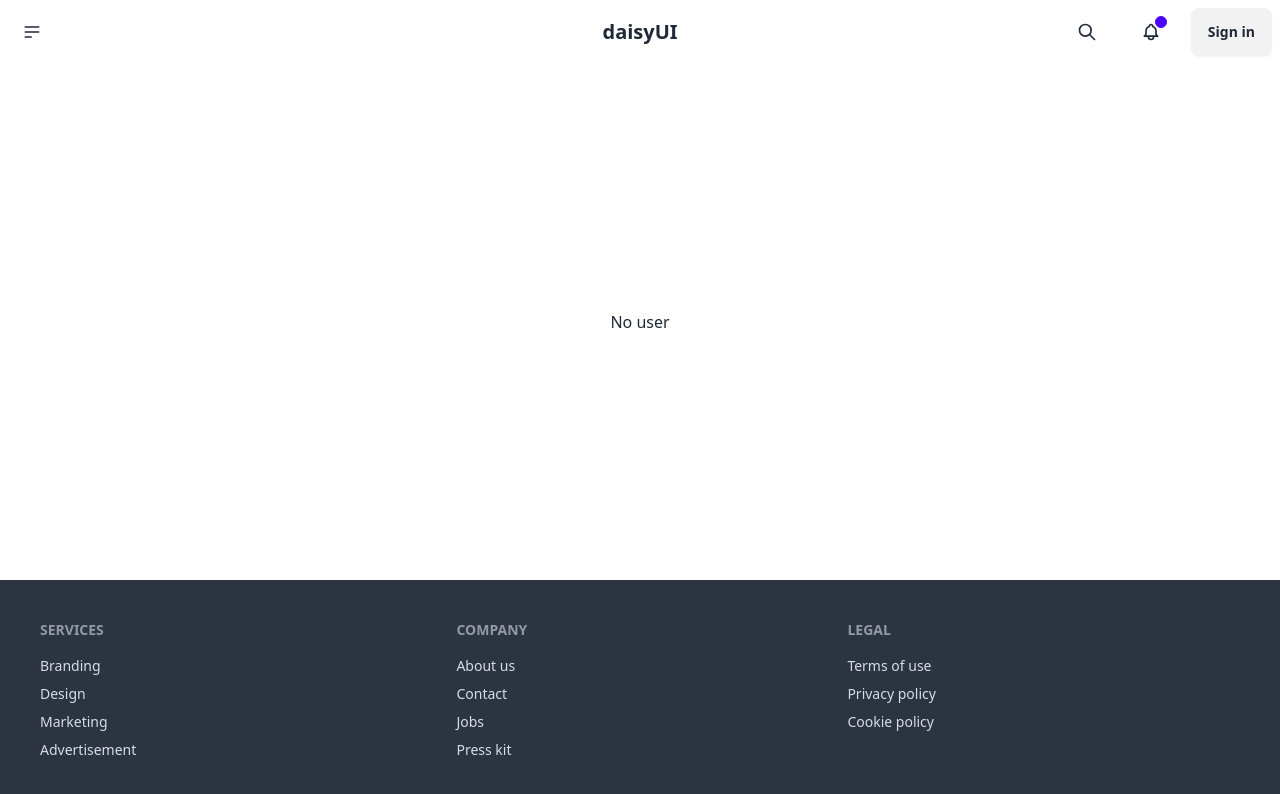
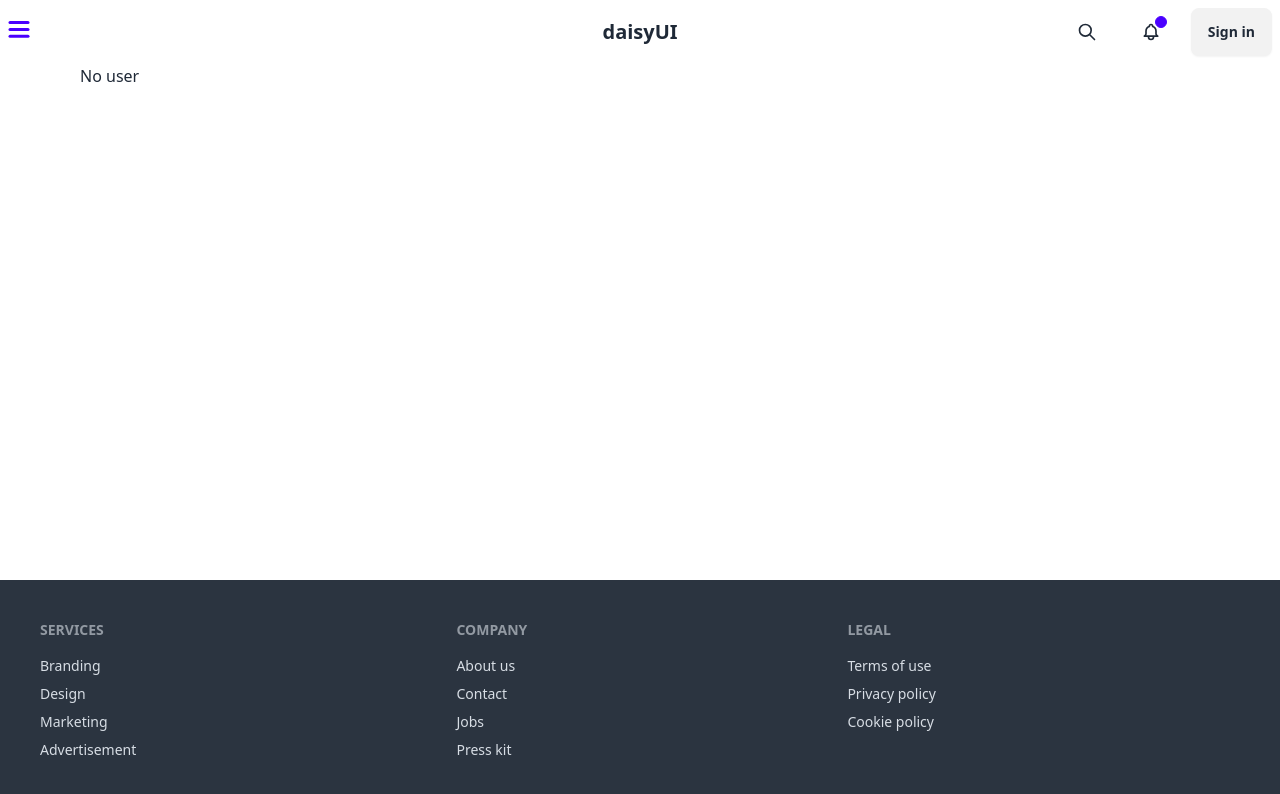
Before and after one commit to nielsvandervlist/boiler, a Next.js app: page / in a window 1280 px wide. Shown: the top 794 px of the page. Built offline with nearby package versions, Linux system fonts and the light colour scheme; no server answers.

Commit message:
Add framer motion

```diff
--- /dev/null
+++ b/app/animations/page.js
@@ -0,0 +1,12 @@
+'use client'
+import CardGrid from "@components/Animations/CardGrid";
+import Tabs from "@components/Animations/Tabs";
+
+export default function Animations(){
+    return <div className="p-10">
+        <h1 className="text-2xl font-bold mb-5">Card Grid with Framer Motion</h1>
+        <CardGrid/>
+        <h1 className="text-2xl font-bold my-5">Tabs with framer motion</h1>
+        <Tabs/>
+    </div>
+}
--- a/app/layout.js
+++ b/app/layout.js
@@ -1,22 +1,38 @@
 // app/layout.js
+'use client'
 import './globals.css'
 import SessionProviderWrapper from "@/components/SessionProviderWrapper";
 import Navbar from '@/components/Navbar';
 import Footer from "@/components/Footer";
 import Container from "@/components/Container";
+import { usePathname } from 'next/navigation';
+import { AnimatePresence, motion } from 'framer-motion';
 
-export default function RootLayout({children, session}) {
+export default function RootLayout({ children, session }) {
+    const pathname = usePathname();
+
     return (
         <html lang="en">
         <body>
         <main className={'min-h-[100vh] flex flex-col'}>
             <SessionProviderWrapper session={session}>
-                <Navbar/>
-                <Container className={'justify-center items-center flex min-w-8'}>
-                    {children}
-                </Container>
+                <Navbar />
+                <AnimatePresence mode={"wait"}>
+                    <motion.div
+                        key={pathname}
+                        initial={{ opacity: 0, x: 100 }}
+                        animate={{ opacity: 1, x: 0 }}
+                        exit={{ opacity: 0, x: -100 }}
+                        transition={{ duration: 0.5 }}
+                        className={'flex justify-center items-center min-w-8'}
+                    >
+                        <Container>
+                            {children}
+                        </Container>
+                    </motion.div>
+                </AnimatePresence>
+                <Footer />
             </SessionProviderWrapper>
-            <Footer/>
         </main>
         </body>
         </html>
--- /dev/null
+++ b/components/Animations/CardGrid.js
@@ -0,0 +1,37 @@
+// components/CardGrid.js
+import { useState } from 'react';
+import { motion } from 'framer-motion';
+
+const cards = [1, 2, 3, 4];
+
+export default function CardGrid() {
+    const [selectedCard, setSelectedCard] = useState(cards[0]); // Set the first card as active initially
+
+    return (
+        <div className="grid grid-cols-12 gap-5 w-full mx-auto">
+            {cards.map((card) => {
+                const isSelected = selectedCard === card;
+                const colSpan = isSelected ? 'col-span-8 z-20' : 'col-span-4';
+                const rowSpan = isSelected ? 'row-span-3' : 'row-span-1';
+                const order = isSelected ? 'order-first' : '';
+                const content = isSelected ? 'block' : 'hidden';
+
+                return (
+                    <motion.div
+                        key={card}
+                        className={`${colSpan} ${rowSpan} ${order} bg-white border border-gray-300 rounded-lg p-5 cursor-pointer shadow-lg`}
+                        onClick={() => setSelectedCard(card)}
+                        layout
+                        transition={{ duration: 0.5 }}
+                    >
+                        <div className="">
+                            <div className={`${content}`}>
+                                content
+                            </div>
+                        </div>
+                    </motion.div>
+                );
+            })}
+        </div>
+    );
+}
--- /dev/null
+++ b/components/Animations/Menu.js
@@ -0,0 +1,73 @@
+import { useState, useEffect } from "react";
+import { useAnimate, stagger } from "framer-motion";
+
+function useMenuAnimation(isOpen) {
+    const [scope, animate] = useAnimate();
+
+    useEffect(() => {
+        const menuAnimations = isOpen
+            ? [
+                ["nav", { transform: "translateX(0%)" }, { ease: [0.08, 0.65, 0.53, 0.96], duration: 0.6 }],
+                ["li", { transform: "scale(1)", opacity: 1, filter: "blur(0px)" }, { delay: stagger(0.05), at: "-0.1" }]
+            ]
+            : [
+                ["li", { transform: "scale(0.5)", opacity: 0, filter: "blur(10px)" }, { delay: stagger(0.05, { from: "last" }), at: "<" }],
+                ["nav", { transform: "translateX(-100%)" }, { at: "-0.1" }]
+            ];
+
+        animate([
+            ["path.top", { d: isOpen ? "M 3 16.5 L 17 2.5" : "M 2 2.5 L 20 2.5" }, { at: "<" }],
+            ["path.middle", { opacity: isOpen ? 0 : 1 }, { at: "<" }],
+            ["path.bottom", { d: isOpen ? "M 3 2.5 L 17 16.346" : "M 2 16.346 L 20 16.346" }, { at: "<" }],
+            ...menuAnimations
+        ]);
+    }, [isOpen]);
+
+    return scope;
+}
+
+const MenuNav = () => {
+    return (
+        <nav className="fixed top-0 left-0 bottom-0 w-[400px] bg-accent pt-[100px] transform translate-x-[-100%] will-change-transform">
+            <ul className="flex flex-col gap-[10px] p-[15px] list-none m-0">
+                <li className="text-background font-bold text-[48px] p-[10px] transform origin-[-20px_50%] will-change-transform opacity-0 scale-50 blur-[10px]">Portfolio</li>
+                <li className="text-background font-bold text-[48px] p-[10px] transform origin-[-20px_50%] will-change-transform opacity-0 scale-50 blur-[10px]">About</li>
+                <li className="text-background font-bold text-[48px] p-[10px] transform origin-[-20px_50%] will-change-transform opacity-0 scale-50 blur-[10px]">Contact</li>
+                <li className="text-background font-bold text-[48px] p-[10px] transform origin-[-20px_50%] will-change-transform opacity-0 scale-50 blur-[10px]">Search</li>
+            </ul>
+        </nav>
+    );
+};
+
+const Path = (props) => (
+    <path
+        fill="transparent"
+        strokeWidth="3"
+        stroke="#4a00ff"
+        strokeLinecap="round"
+        {...props}
+    />
+);
+
+const MenuToggle = ({ toggle }) => (
+    <button className="z-20 relative" onClick={toggle}>
+        <svg width="23" height="18" viewBox="0 0 23 18">
+            <Path d="M 2 2.5 L 20 2.5" className="top" variants={{ closed: { d: "M 2 2.5 L 20 2.5" }, open: { d: "M 3 16.5 L 17 2.5" } }} />
+            <Path d="M 2 9.423 L 20 9.423" opacity="1" className="middle" />
+            <Path d="M 2 16.346 L 20 16.346" className="bottom" variants={{ closed: { d: "M 2 16.346 L 20 16.346" }, open: { d: "M 3 2.5 L 17 16.346" } }} />
+        </svg>
+    </button>
+);
+
+export default function Menu() {
+    const [isOpen, setIsOpen] = useState(false);
+
+    const scope = useMenuAnimation(isOpen);
+
+    return (
+        <div ref={scope}>
+            <MenuNav />
+            <MenuToggle toggle={() => setIsOpen(!isOpen)} />
+        </div>
+    );
+}
--- /dev/null
+++ b/components/Animations/Tabs.js
@@ -0,0 +1,63 @@
+import { useState } from "react";
+import { motion, AnimatePresence } from "framer-motion";
+
+const allIngredients = [
+    { icon: "🍅", label: "Tomato" },
+    { icon: "🥬", label: "Lettuce" },
+    { icon: "🧀", label: "Cheese" },
+    { icon: "🥕", label: "Carrot" },
+    { icon: "🍌", label: "Banana" },
+    { icon: "🫐", label: "Blueberries" },
+    { icon: "🥂", label: "Champers?" }
+];
+
+const [tomato, lettuce, cheese] = allIngredients;
+const tabs = [tomato, lettuce, cheese];
+
+function getNextIngredient(ingredients) {
+    const existing = new Set(ingredients);
+    return allIngredients.find((ingredient) => !existing.has(ingredient));
+}
+
+export default function Tabs() {
+    const [selectedTab, setSelectedTab] = useState(tabs[0]);
+
+    return (
+        <div className="w-80 h-72 rounded-lg bg-white overflow-hidden shadow-lg flex flex-col">
+            <nav className="bg-gray-100 p-2 border-b border-gray-200 rounded-t-lg h-11">
+                <ul className="flex w-full">
+                    {tabs.map((item) => (
+                        <li
+                            key={item.label}
+                            className={`relative w-full p-2.5 flex justify-between items-center cursor-pointer bg-white rounded-t-lg ${
+                                item === selectedTab ? "bg-gray-200" : ""
+                            }`}
+                            onClick={() => setSelectedTab(item)}
+                        >
+                            {`${item.icon} ${item.label}`}
+                            {item === selectedTab && (
+                                <motion.div
+                                    className="absolute bottom-0 left-0 right-0 h-px bg-blue-500"
+                                    layoutId="underline"
+                                />
+                            )}
+                        </li>
+                    ))}
+                </ul>
+            </nav>
+            <main className="flex justify-center items-center text-8xl flex-grow select-none">
+                <AnimatePresence mode="wait">
+                    <motion.div
+                        key={selectedTab ? selectedTab.label : "empty"}
+                        initial={{ y: 10, opacity: 0 }}
+                        animate={{ y: 0, opacity: 1 }}
+                        exit={{ y: -10, opacity: 0 }}
+                        transition={{ duration: 0.2 }}
+                    >
+                        {selectedTab ? selectedTab.icon : "😋"}
+                    </motion.div>
+                </AnimatePresence>
+            </main>
+        </div>
+    );
+}
--- a/components/Navbar.js
+++ b/components/Navbar.js
@@ -2,35 +2,14 @@
 'use client';
 
 import { signIn, signOut, useSession } from 'next-auth/react';
+import Menu from "@components/Animations/Menu";
 
 export default function Navbar() {
     const {data: session} = useSession();
 
     return <div className="navbar bg-base-100">
         <div className="navbar-start">
-            <div className="dropdown">
-                <div tabIndex={0} role="button" className="btn btn-ghost btn-circle">
-                    <svg
-                        xmlns="http://www.w3.org/2000/svg"
-                        className="h-5 w-5"
-                        fill="none"
-                        viewBox="0 0 24 24"
-                        stroke="currentColor">
-                        <path
-                            strokeLinecap="round"
-                            strokeLinejoin="round"
-                            strokeWidth="2"
-                            d="M4 6h16M4 12h16M4 18h7"/>
-                    </svg>
-                </div>
-                <ul
-                    tabIndex={0}
-                    className="menu menu-sm dropdown-content bg-base-100 rounded-box z-[1] mt-3 w-52 p-2 shadow">
-                    <li><a>Homepage</a></li>
-                    <li><a>Portfolio</a></li>
-                    <li><a>About</a></li>
-                </ul>
-            </div>
+            <Menu/>
         </div>
         <div className="navbar-center">
             <a className="btn btn-ghost text-xl">daisyUI</a>
--- a/package.json
+++ b/package.json
@@ -17,12 +17,13 @@
     "@mollie/api-client": "^3.7.0",
     "classnames": "^2.5.1",
     "crypto-js": "^4.2.0",
+    "framer-motion": "^11.3.8",
     "mongodb": "^6.7.0",
     "mongoose": "^8.4.1",
     "next": "14.2.3",
+    "next-auth": "^4.24.7",
     "nodemailer": "^6.9.14",
     "qrcode": "^1.5.3",
-    "next-auth": "^4.24.7",
     "react": "^18",
     "react-dom": "^18"
   },
```
Also changed, not shown: components/Animations/CardModel.js (added), 1 other file (tests, documents, lock files or other folders).
